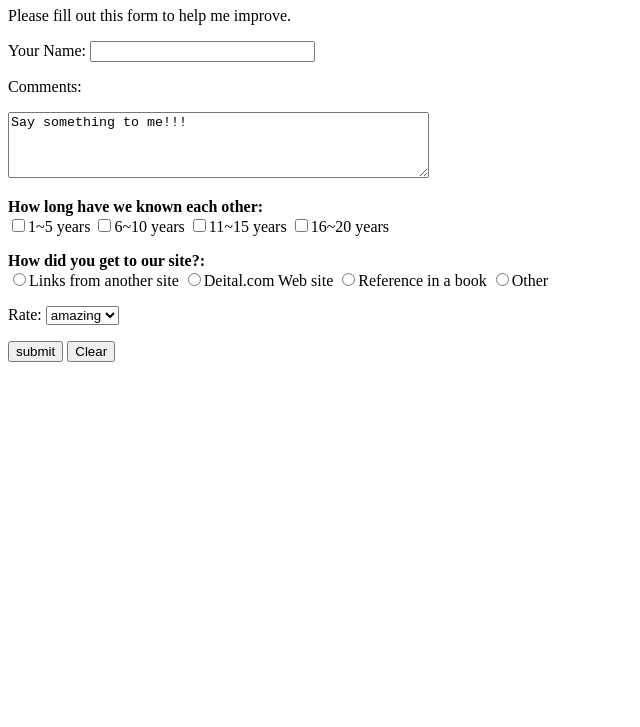
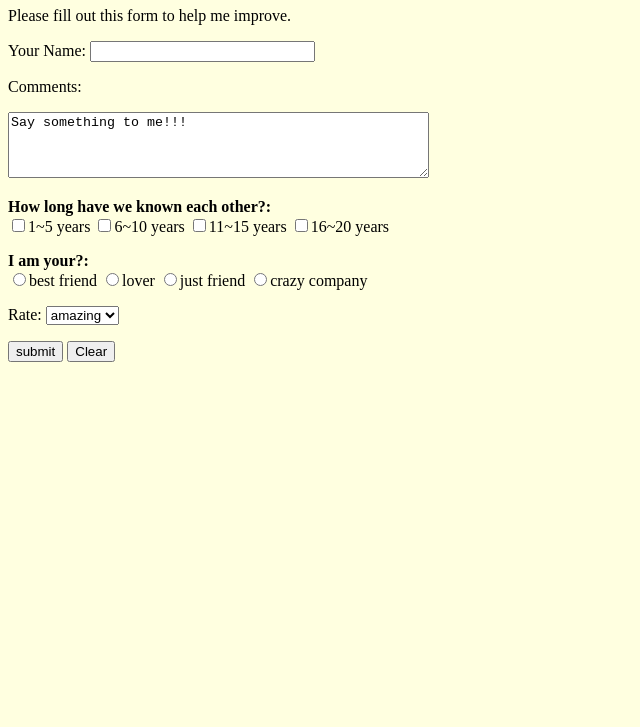
Before and after one commit to yez1125/yez1125.github.io, a plain HTML site: page homework/thirdpage.html in a window 1280 px wide. Shown: the part 73-800 px from the top of the page, without its empty margins (0-640 px from the left). Drawn offline with Linux system fonts and the light colour scheme.

Commit message:
Update thirdpage.html

```diff
--- a/homework/thirdpage.html
+++ b/homework/thirdpage.html
@@ -5,6 +5,19 @@
 	<meta name="viewport" content="width=device-width, initial-scale=1">
 	<title></title>
 </head>
+
+<style type="text/css">
+	body{
+		background-color: lightyellow;
+	}
+
+
+	}
+
+
+
+
+</style>
 <body>
 	<h1>Feedback Form</h1>
 	<p>Please fill out this form to help me improve.</p>
@@ -20,17 +33,17 @@
 		<p> Comments:</p>
 		<textarea rows="4" cols="50">Say something to me!!!</textarea>
 
-		<p><strong>How long have we known each other:</strong><br>
+		<p><strong>How long have we known each other?:</strong><br>
 		<input type="checkbox" name="year" value="1~5">1~5 years
 		<input type="checkbox" name="year" value="6~10">6~10 years
 		<input type="checkbox" name="year" value="11~15">11~15 years
 		<input type="checkbox" name="year" value="16~20">16~20 years</p>
 
-		<strong>How did you get to our site?:</strong><br>
-		<input type="radio" name="Search engine" value="links from another site">Links from another site
-		<input type="radio" name="Search engine" value="Deital.com Web site">Deital.com Web site
-		<input type="radio" name="Search engine" value="Reference in a book">Reference in a book
-		<input type="radio" name="Search engine" value="Other">Other</p>
+		<strong>I am your?:</strong><br>
+		<input type="radio" name="friend" value="best friend">best friend
+		<input type="radio" name="friend" value="lover">lover
+		<input type="radio" name="friend" value="justfriend">just friend
+		<input type="radio" name="friend" value="crazy company">crazy company</p>
 
 		<p>Rate:
 			<select name="rate">
```
